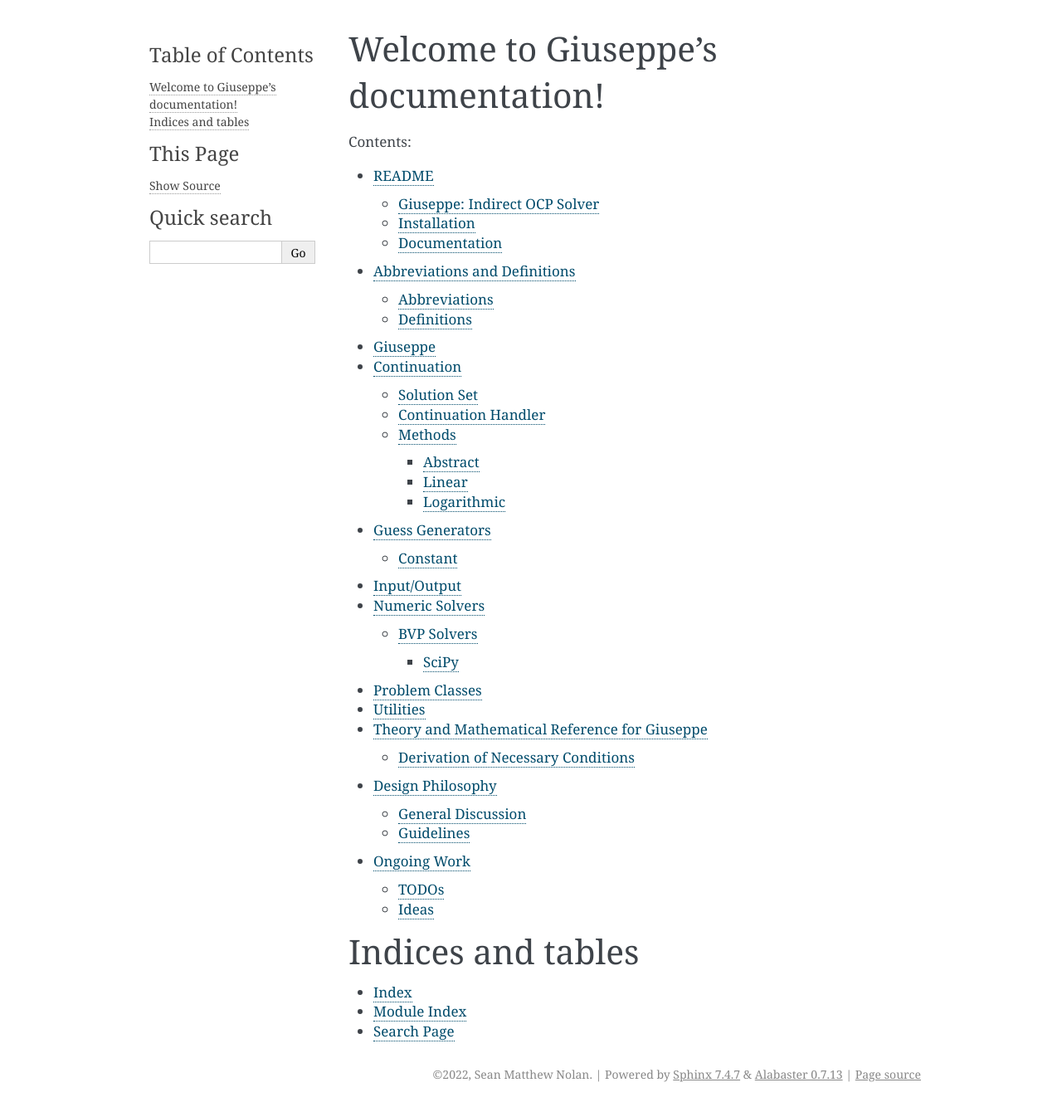
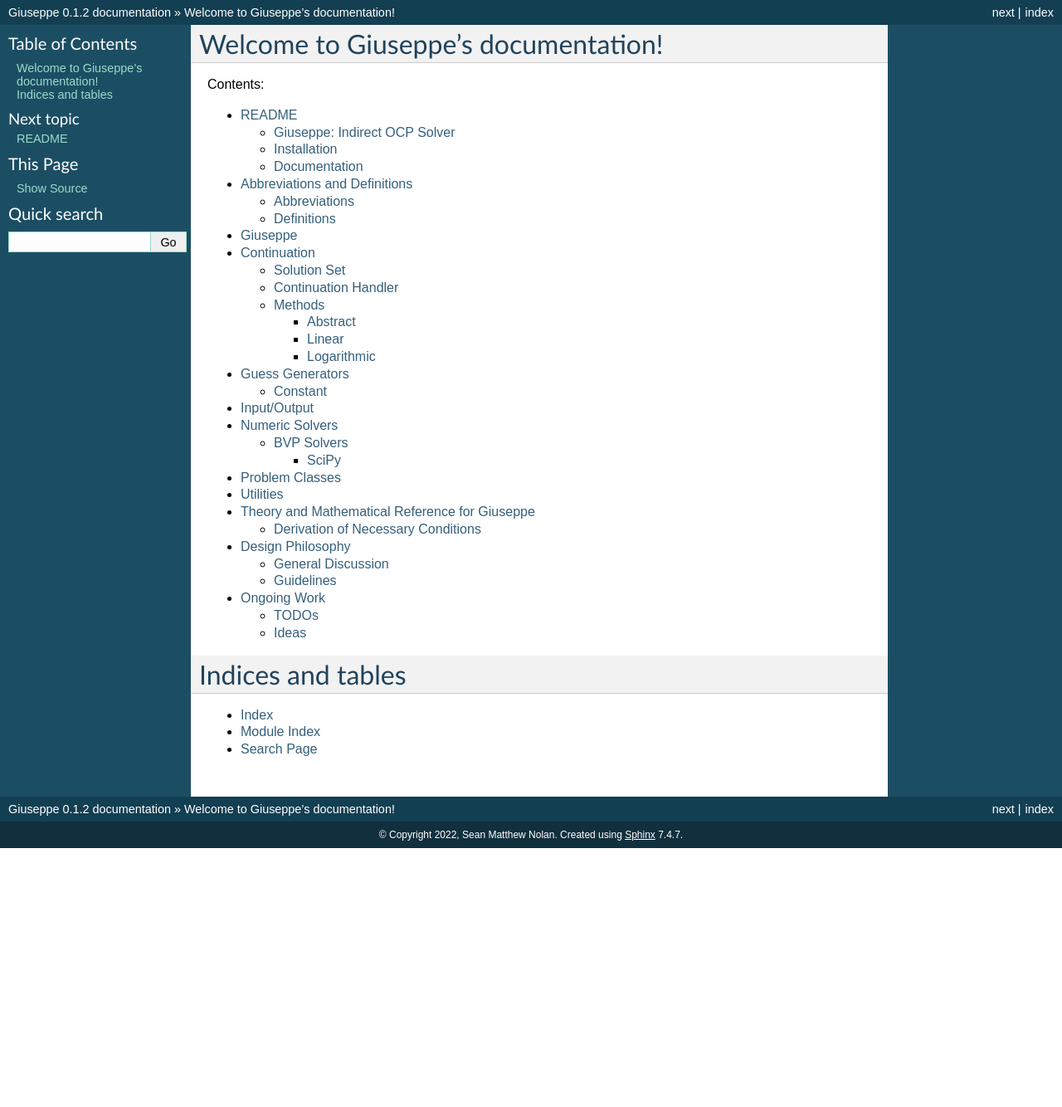
Before and after one commit to SeanMatthewNolan/Giuseppe, a Sphinx documentation site: the page built from docs/index.rst, in a window 1280 px wide. Shown: the whole page at 83% size. Built offline with Sphinx 7.4.7, drawn with Linux system fonts in a browser that asks for light colours; after the commit the page ends 1022 px from its top, so only the background shows below that.

Commit message:
Changed documentation theme for readability

```diff
--- a/docs/conf.py
+++ b/docs/conf.py
@@ -12,7 +12,7 @@
 copyright = '2022, Sean Matthew Nolan'
 author = 'Sean Matthew Nolan'
 
-release = '0.1.0'
+release = '0.1.2'
 
 extensions = [
     'myst_parser',
@@ -38,7 +38,7 @@
 # The theme to use for HTML and HTML Help pages.  See the documentation for
 # a list of builtin themes.
 #
-html_theme = 'alabaster'
+html_theme = 'classic'
 
 # Add any paths that contain custom static files (such as style sheets) here,
 # relative to this directory. They are copied after the builtin static files,
```
